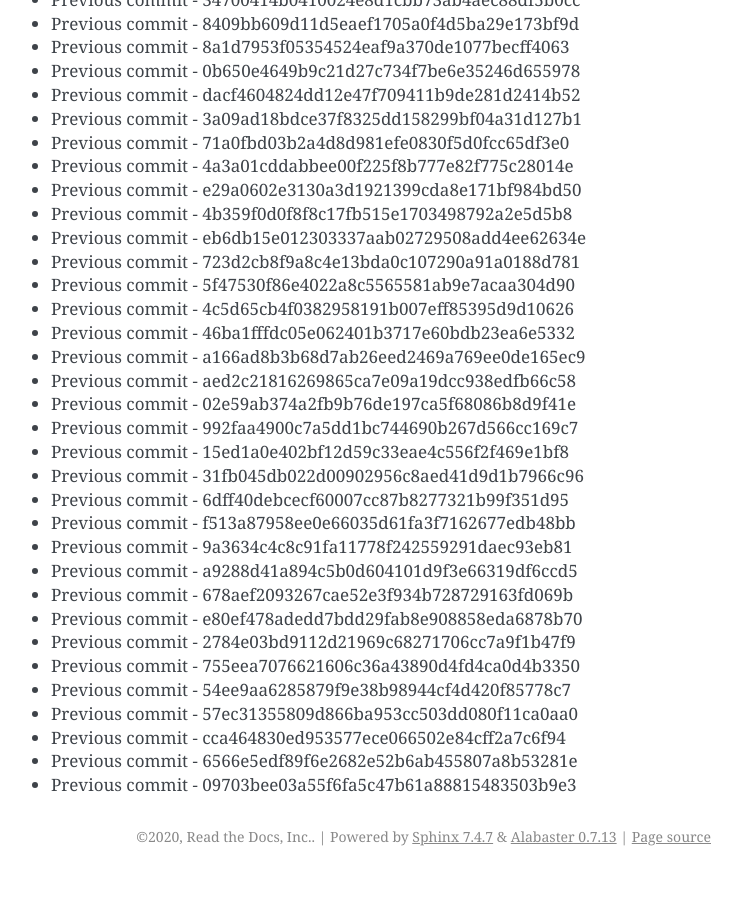
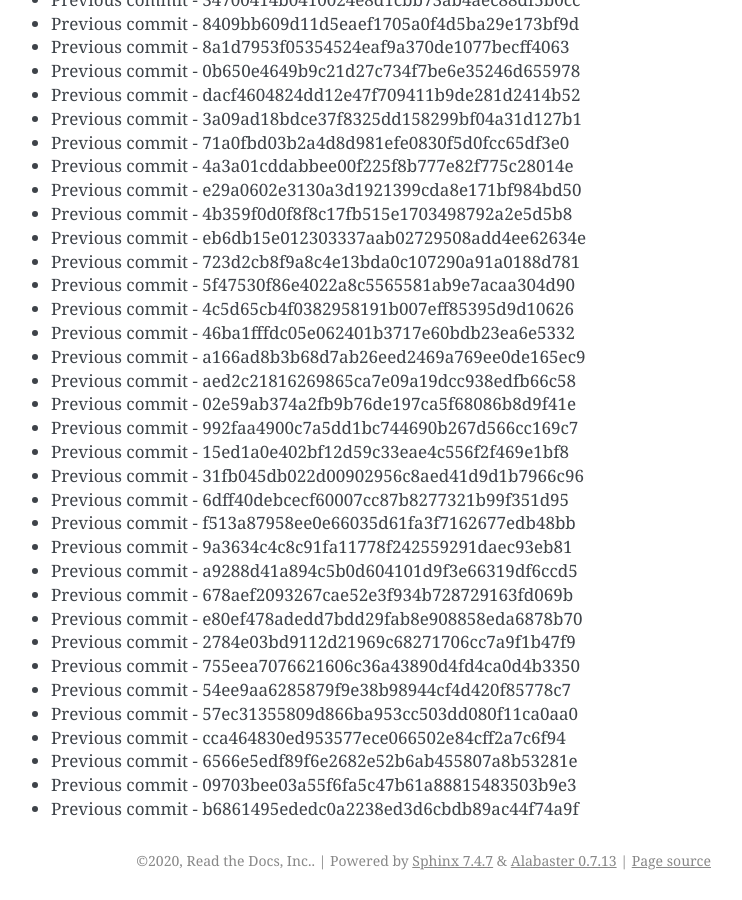
Before and after one commit to readthedocs/rtd-git-stresstest, a Sphinx documentation site: the page built from docs/updates.rst, in a window 1280 px wide and 900 px high, scrolled down 4487 px. Shown: the whole window, without its empty margins (399-1141 px from the left). Built offline with Sphinx 7.4.7, drawn with Linux system fonts in a browser that asks for light colours; before the commit the page ends 5363 px from its top, so only the background shows below that.

Commit message:
Generating commit from previous: b6861495ededc0a2238ed3d6cbdb89ac44f74a9f

```diff
--- a/docs/updates.rst
+++ b/docs/updates.rst
@@ -220,3 +220,4 @@ It can be tested for any performance characteristics.
 * Previous commit - cca464830ed953577ece066502e84cff2a7c6f94
 * Previous commit - 6566e5edf89f6e2682e52b6ab455807a8b53281e
 * Previous commit - 09703bee03a55f6fa5c47b61a88815483503b9e3
+* Previous commit - b6861495ededc0a2238ed3d6cbdb89ac44f74a9f
```
